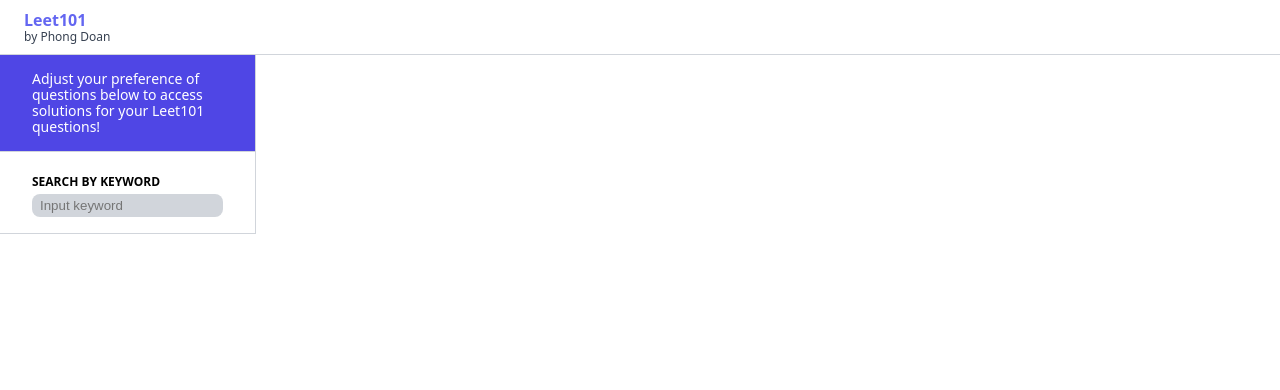
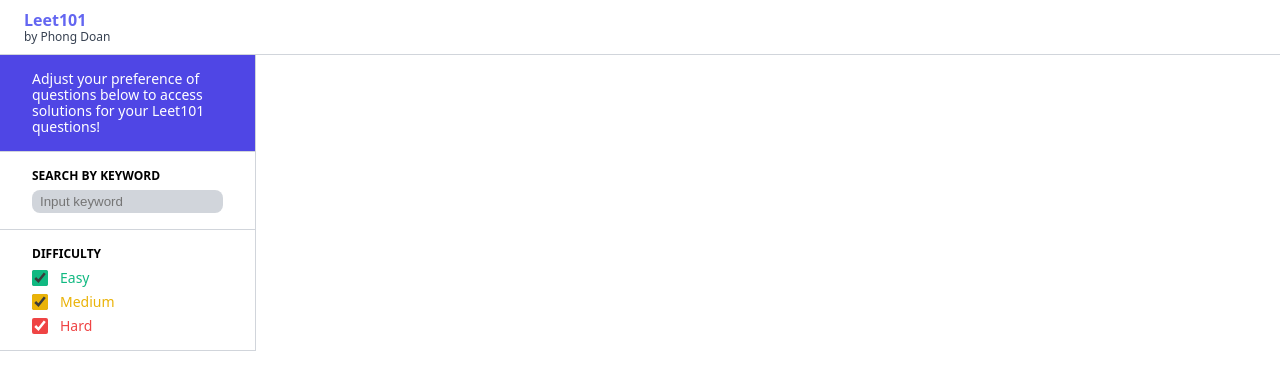
Before and after one commit to WilliamDoan17/Leet101-Forum, a React (Vite) app: page / in a window 1280 px wide. Shown: the top 390 px of the page. Built offline with nearby package versions, Linux system fonts and the light colour scheme.

Commit message:
added usePreference and difficulty preference

```diff
--- a/src/Body.jsx
+++ b/src/Body.jsx
@@ -1,5 +1,6 @@
 import styles from './Body.module.css'
 import Preferences from './Preferences'
+import { PreferenceProvider } from './usePreference'
 
 const Body = () => {
     return (
@@ -7,7 +8,10 @@
             <div
                 className = {`${styles['container']}`}
             >
-                <Preferences></Preferences>
+                <PreferenceProvider>
+                    <Preferences>
+                    </Preferences>
+                </PreferenceProvider>
             </div>
         </>
     )
--- a/src/Preferences.jsx
+++ b/src/Preferences.jsx
@@ -1,8 +1,10 @@
-import { useState } from 'react'
+import { useContext, useState } from 'react'
 import styles from './Preferences.module.css'
+import { PreferenceContext } from './usePreference';
 
 const KeywordPreference = () => {
-    const [keywordInput, setKeywordInput] = useState('');
+    const { keyword, setKeyword } = useContext(PreferenceContext);
+    const [keywordInput, setKeywordInput] = useState(keyword);
 
     const handleKeywordChange = (e) => {
         setKeywordInput(e.target.value)
@@ -10,6 +12,7 @@
 
     const handleSubmit = (e) => {
         e.preventDefault();
+        setKeyword(keywordInput)
     }
 
     return (
@@ -17,16 +20,16 @@
             <div
                 className = {`${styles['preference-container']}`}
             >
+                <legend
+                    className = {`${styles['preference-label']}`}
+
+                >
+                    Search by keyword
+                </legend>
                 <form
+                    className = {`${styles['keyword-form']}`}
                     onSubmit = {handleSubmit}
                 >
-                    <label
-                        className = {`${styles['keyword-label']}`}
-                        htmlFor = 'keyword'
-
-                    >
-                        Search by keyword
-                    </label>
                     <input
                         className = {`${styles['keyword-input']}`}
                         id = 'keyword'
@@ -38,6 +41,87 @@
                     >
                     </input>
                 </form>
+            </div>
+        </>
+    )
+}
+
+const DifficultyCheckbox = ({ difficulty, onChange }) => {
+    const { level, labelColor, chosen } = difficulty;
+
+    const labelStyles = {
+        color: labelColor,
+    }
+
+    const checkedCheckboxStyles = {
+        accentColor: labelColor,
+        border: `1px solid ${labelColor}`,
+    }
+
+    const toggleCheckbox = (e) => {
+        onChange && onChange(difficulty, e.target.checked)
+    }
+
+    return (
+        <>
+            <div
+                className = {`${styles['difficulty-checkbox-container']}`}
+            >
+                <input
+                    className = {`${styles['difficulty-checkbox-input']}`}
+                    style = {checkedCheckboxStyles}
+                    type = "checkbox"
+                    checked = {chosen}
+                    onChange = {toggleCheckbox}
+                    id = {level}
+                >
+                </input>
+                <label
+                    className = {`${styles['difficulty-checkbox-label']}`}
+                    htmlFor = {level}
+                    style = {labelStyles}
+                >
+                    {level}
+                </label>
+            </div>
+        </>
+    )
+}
+
+const DifficultyPreference = () => {
+    const { difficulties, setDifficulties } = useContext(PreferenceContext);
+
+    const handleChangeDifficultyChosen = (difficulty, newChecked) => {
+        const newDifficulty = {
+            ...difficulty,
+            chosen: newChecked,
+        }
+        const newDifficulties = difficulties.map((_difficulty) => {
+            if (_difficulty === difficulty) return newDifficulty
+            return _difficulty
+        })
+
+        setDifficulties(newDifficulties);
+    }
+
+    return (
+        <>
+            <div
+                className = {`${styles['preference-container']}`}
+            >
+                <legend
+                    className = {`${styles['preference-label']}`}
+                >
+                    Difficulty
+                </legend>
+                {
+                    difficulties.map(difficulty =>
+                    <DifficultyCheckbox
+                        key = {difficulty.level}
+                        difficulty = {difficulty}
+                        onChange = {handleChangeDifficultyChosen}
+                    ></DifficultyCheckbox>)
+                }
             </div>
         </>
     )
@@ -59,6 +143,8 @@
                     </p>
                     <KeywordPreference>
                     </KeywordPreference>
+                    <DifficultyPreference>
+                    </DifficultyPreference>
                 </div>
             </div>
         </>
--- a/src/Preferences.module.css
+++ b/src/Preferences.module.css
@@ -30,14 +30,17 @@
     color: white;
 }
 
-.keyword-label {
-    margin-bottom: .75rem;
+.preference-label {
     padding: 0;
     font-size: .75rem;
     font-weight: 700;
     line-height: 1rem;
     text-transform: uppercase;
     color: #000;
+}
+
+.keyword-form {
+    margin-top: .25rem;
 }
 
 .keyword-input {
@@ -49,3 +52,30 @@
     background-color: rgb(209 213 219);
     color: black;
 }
+
+.difficulty-checkbox-container {
+    margin-top: .5rem;
+    display: flex;
+    flex-direction: row;
+    align-items: center;
+}
+
+.difficulty-checkbox-input {
+    margin: 0px;
+    width: 1rem;
+    height: 1rem;
+    cursor: pointer;
+}
+
+.difficulty-checkbox-input:not(:checked) {
+    appearance: none;
+    background-color: white;
+}
+
+.difficulty-checkbox-label {
+    margin-left: .75rem;
+    font-size: .875rem;
+    font-weight: 500;
+    line-height: 1;
+    text-transform: capitalize;
+}
--- /dev/null
+++ b/src/data/difficulties.js
@@ -0,0 +1,17 @@
+export const initialDifficulties = [
+    {
+        level: 'easy',
+        labelColor: 'rgb(16, 185, 129)',
+        chosen: true,
+    },
+    {
+        level: 'medium',
+        labelColor: 'rgb(234, 179, 8)',
+        chosen: true,
+    },
+    {
+        level: 'hard',
+        labelColor: 'rgb(239, 68, 68)',
+        chosen: true,
+    }
+]
--- /dev/null
+++ b/src/usePreference.jsx
@@ -0,0 +1,20 @@
+import React, { useState, createContext, useEffect } from "react";
+import { initialDifficulties } from "./data/difficulties";
+
+export const PreferenceContext = createContext();
+
+export const PreferenceProvider = ({ children }) => {
+    const [keyword, setKeyword] = useState('');
+    const [difficulties, setDifficulties] =  useState([...initialDifficulties])
+
+
+    return (
+        <>
+            <PreferenceContext.Provider
+                value = {{ keyword, setKeyword, difficulties, setDifficulties }}
+            >
+                {children}
+            </PreferenceContext.Provider>
+        </>
+    )
+}
```
